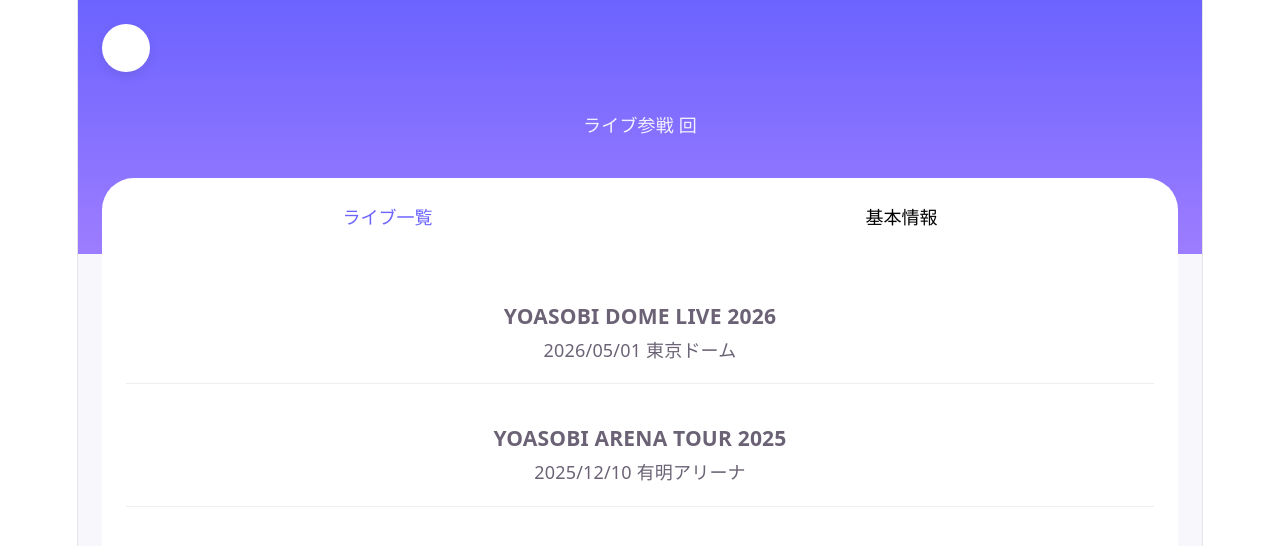
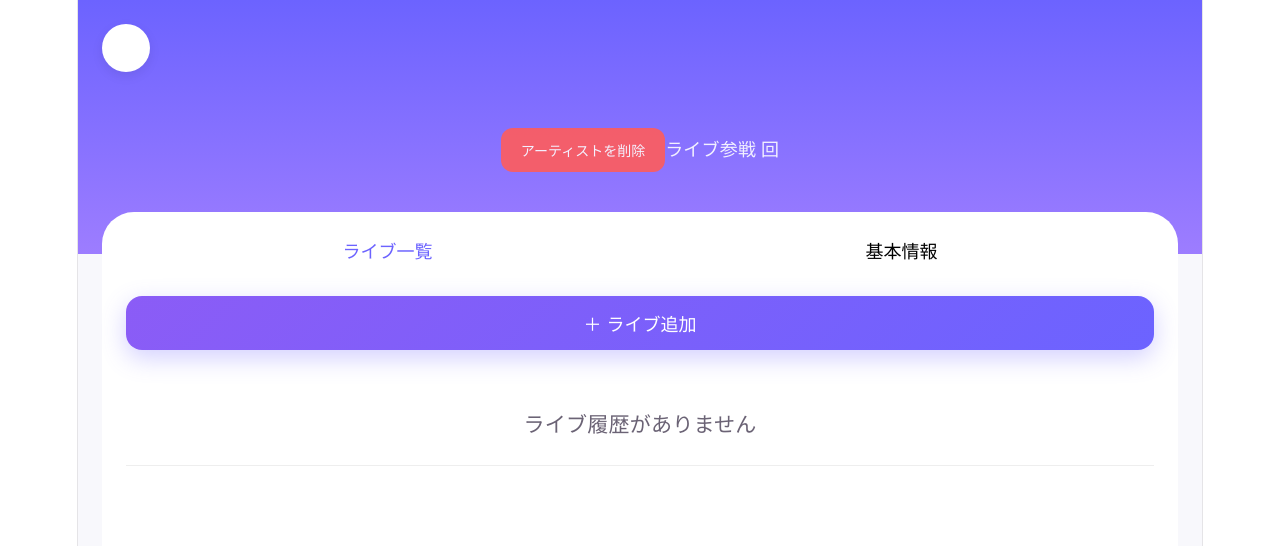
Before and after one commit to tomokitakahama/LiveCloud, a React (Vite) app: page /artist/1 in a window 1280 px wide. Shown: the top 546 px of the page. Built offline with nearby package versions, Linux system fonts and the light colour scheme.

Commit message:
ライブ情報機能作成(UIはこれから)

```diff
--- a/src/App.tsx
+++ b/src/App.tsx
@@ -1,3 +1,4 @@
+import type { Artist } from "./types/artist";
 import { useState, useEffect } from "react";
 import { BrowserRouter, Routes, Route } from "react-router-dom";
 
@@ -18,28 +19,48 @@
       liveCount: 12,
       lastLiveDate: "2026/05/01",
       image: yoasobi,
+
+      lives: [
+        {
+          title: "YOASOBI DOME LIVE 2026",
+          date: "2026/05/01",
+          venue: "東京ドーム",
+        },
+        {
+          title: "YOASOBI ARENA TOUR 2025",
+          date: "2025/12/10",
+          venue: "有明アリーナ",
+        },
+      ],
     },
 {
   name: "Vaundy",
   liveCount: 5,
   lastLiveDate: "2025/12/15",
   image: vaundy,
+
+  lives: [],
 },
   {
   name: "ヨルシカ",
   liveCount: 8,
   lastLiveDate: "2025/11/20",
   image: yorushika,
+
+  lives: [],
 },
   {
   name: "CLAN QUEEN",
   liveCount: 3,
   lastLiveDate: "2025/08/10",
   image: clanqueen,
+
+  lives: [],
 },
 ];
 
-const [artists, setArtists] = useState(() => {
+const [artists, setArtists] =
+  useState<Artist[]>(() => {
 
     const savedArtists =
       localStorage.getItem("artists");
@@ -73,7 +94,12 @@
 
        <Route
   path="/artist/:artistId"
-          element={<ArtistDetail />}
+  element={
+    <ArtistDetail
+      artists={artists}
+      setArtists={setArtists}
+    />
+  }
 />
 
         <Route
--- a/src/components/SearchBar/SearchBar.tsx
+++ b/src/components/SearchBar/SearchBar.tsx
@@ -1,15 +1,26 @@
 import styles from "./SearchBar.module.css";
 import { Search } from "lucide-react";
 
-const SearchBar = () => {
+type SearchBarProps = {
+  value: string;
+  onChange: (value: string) => void;
+};
+
+const SearchBar = ({
+  value,
+  onChange,
+}: SearchBarProps) => {
   return (
-    <div className={styles.searchContainer}>
+    <div className={styles.searchBar}>
       <Search size={20} />
 
       <input
         type="text"
         placeholder="アーティストを検索"
-        className={styles.input}
+        value={value}
+        onChange={(e) =>
+          onChange(e.target.value)
+        }
       />
     </div>
   );
--- a/src/pages/AddArtist/AddArtist.tsx
+++ b/src/pages/AddArtist/AddArtist.tsx
@@ -18,6 +18,9 @@
   const [artistName, setArtistName] =
     useState("");
 
+  const [image, setImage] =
+    useState("");
+
   const handleSave = () => {
 
     if (!artistName.trim()) {
@@ -31,7 +34,8 @@
     name: artistName,
     liveCount: 0,
     lastLiveDate: "未参戦",
-        image: "/src/assets/images/yoasobi.jpg",
+    image: image || "/src/assets/images/yoasobi.jpg",
+    lives: [],
   },
 ]);
 
@@ -65,7 +69,21 @@
 
         <label>画像</label>
 
-        <input type="file" />
+        <input
+          type="file"
+          accept="image/*"
+          onChange={(e) => {
+
+        const file = e.target.files?.[0];
+
+        if (!file) return;
+
+        const imageUrl =
+          URL.createObjectURL(file);
+
+          setImage(imageUrl);
+        }}
+        />
 
         <label>メモ</label>
 
--- a/src/pages/ArtistDetail/ArtistDetail.css
+++ b/src/pages/ArtistDetail/ArtistDetail.css
@@ -81,3 +81,93 @@
 .liveItem h3 {
   margin-bottom: 8px;
 }
+
+.addLiveButton {
+  width: 100%;
+
+  margin-bottom: 20px;
+  padding: 14px;
+
+  border: none;
+  border-radius: 16px;
+
+  background: linear-gradient(
+    135deg,
+    #8b5cf6,
+    #6c63ff
+  );
+
+  color: white;
+  font-size: 1rem;
+  font-weight: 600;
+
+  cursor: pointer;
+
+  box-shadow: 0 8px 24px rgba(
+    108,
+    99,
+    255,
+    0.3
+  );
+}
+
+.liveForm {
+  display: flex;
+  flex-direction: column;
+  gap: 12px;
+
+  margin-bottom: 24px;
+}
+
+.liveForm input {
+  padding: 14px;
+
+  border: none;
+  border-radius: 12px;
+
+  background: #f4f4fa;
+}
+
+.saveLiveButton {
+  padding: 14px;
+
+  border: none;
+  border-radius: 12px;
+
+  background: #6c63ff;
+
+  color: white;
+
+  cursor: pointer;
+}
+
+.deleteArtistButton {
+  margin-top: 16px;
+
+  border: none;
+  border-radius: 12px;
+
+  padding: 12px 20px;
+
+  background: #ff5c5c;
+  color: white;
+
+  font-size: 14px;
+  font-weight: 600;
+
+  cursor: pointer;
+}
+
+.deleteLiveButton {
+  margin-top: 12px;
+
+  border: none;
+  border-radius: 8px;
+
+  padding: 8px 14px;
+
+  background: #ff5c5c;
+  color: white;
+
+  cursor: pointer;
+}
--- a/src/pages/ArtistDetail/ArtistDetail.tsx
+++ b/src/pages/ArtistDetail/ArtistDetail.tsx
@@ -4,40 +4,127 @@
   useParams,
   useNavigate,
 } from "react-router-dom";
+import { useState } from "react";
 
-const ArtistDetail = () => {
+type ArtistDetailProps = {
+  artists: any[];
+  setArtists: React.Dispatch<
+    React.SetStateAction<any[]>
+  >;
+};
+
+const ArtistDetail = ({
+  artists,
+  setArtists,
+}: ArtistDetailProps) => {
 
   // URLから artistId を取得
   const { artistId } = useParams();
 
   const navigate = useNavigate();
 
-  // アーティストデータ（今はモック）
-  const artists = {
-    yoasobi: {
-      name: "YOASOBI",
-      liveCount: 12,
-    },
+  const [showForm, setShowForm] =
+  useState(false);
 
-    vaundy: {
-      name: "Vaundy",
-      liveCount: 5,
-    },
+const [liveTitle, setLiveTitle] =
+  useState("");
 
-    yorushika: {
-      name: "ヨルシカ",
-      liveCount: 8,
-    },
+const [liveDate, setLiveDate] =
+  useState("");
 
-    clanqueen: {
-      name: "CLAN QUEEN",
-      liveCount: 3,
-    },
-  };
+const [liveVenue, setLiveVenue] =
+  useState("");
 
   // URLに応じたアーティスト情報を取得
-  const artist =
-    artists[artistId as keyof typeof artists];
+  const artist = artists.find(
+  (artist) =>
+    artist.name.toLowerCase() === artistId
+);
+
+
+const handleAddLive = () => {
+
+  if (
+    !liveTitle ||
+    !liveDate ||
+    !liveVenue
+  ) {
+    alert("すべて入力してください");
+    return;
+  }
+
+  const updatedArtists =
+    artists.map((item) => {
+
+      if (item.name.toLowerCase() === artistId) {
+
+        return {
+          ...item,
+
+          lives: [
+            {
+              title: liveTitle,
+              date: liveDate,
+              venue: liveVenue,
+            },
+
+            ...item.lives,
+          ],
+
+          liveCount: item.liveCount + 1,
+          lastLiveDate: liveDate,
+        };
+      }
+
+      return item;
+    });
+
+  setArtists(updatedArtists);
+
+  setLiveTitle("");
+  setLiveDate("");
+  setLiveVenue("");
+
+  setShowForm(false);
+};
+
+const handleDeleteLive = (
+  deleteIndex: number
+) => {
+
+  const result = window.confirm(
+    "このライブ履歴を削除しますか？"
+  );
+
+  if (!result) return;
+
+  const updatedArtists =
+    artists.map((item) => {
+
+      if (
+        item.name.toLowerCase() === artistId
+      ) {
+
+        return {
+          ...item,
+
+          lives: item.lives.filter(
+            (_live, index) =>
+              index !== deleteIndex
+          ),
+
+          liveCount:
+            item.liveCount > 0
+              ? item.liveCount - 1
+              : 0,
+        };
+      }
+
+      return item;
+    });
+
+  setArtists(updatedArtists);
+};
 
   return (
   <div className="detailContainer">
@@ -54,6 +141,30 @@
       <h1>{artist?.name}</h1>
 
       <p>
+        <button
+  className="deleteArtistButton"
+  onClick={() => {
+
+    const result = window.confirm(
+      `${artist.name}を削除しますか？`
+    );
+
+    if (!result) return;
+
+    const updatedArtists =
+      artists.filter(
+        (item) =>
+          item.name !== artist.name
+      );
+
+    setArtists(updatedArtists);
+
+    navigate("/");
+  }}
+>
+  アーティストを削除
+</button>
+
         ライブ参戦 {artist?.liveCount}回
       </p>
 
@@ -73,15 +184,83 @@
 
       </div>
 
-      <div className="liveItem">
-        <h3>YOASOBI DOME LIVE 2026</h3>
-        <p>2026/05/01 東京ドーム</p>
-      </div>
+      <button
+  className="addLiveButton"
+  onClick={() =>
+    setShowForm(!showForm)
+  }
+>
+  ＋ ライブ追加
+</button>
 
-      <div className="liveItem">
-        <h3>YOASOBI ARENA TOUR 2025</h3>
-        <p>2025/12/10 有明アリーナ</p>
-      </div>
+{showForm && (
+
+  <div className="liveForm">
+
+    <input
+      type="text"
+      placeholder="ライブ名"
+      value={liveTitle}
+      onChange={(e) =>
+        setLiveTitle(e.target.value)
+      }
+    />
+
+    <input
+      type="date"
+      value={liveDate}
+      onChange={(e) =>
+        setLiveDate(e.target.value)
+      }
+    />
+
+    <input
+      type="text"
+      placeholder="会場"
+      value={liveVenue}
+      onChange={(e) =>
+        setLiveVenue(e.target.value)
+      }
+    />
+
+    <button
+      className="saveLiveButton"
+      onClick={handleAddLive}
+    >
+      保存
+    </button>
+
+  </div>
+
+)}
+
+    {artist?.lives?.length ? (
+  artist.lives?.map((live, index) => (
+    <div
+  className="liveItem"
+  key={index}
+>
+  <h3>{live.title}</h3>
+
+  <p>
+    {live.date} {live.venue}
+  </p>
+
+  <button
+    className="deleteLiveButton"
+    onClick={() =>
+      handleDeleteLive(index)
+    }
+  >
+    削除
+  </button>
+</div>
+  ))
+) : (
+  <div className="liveItem">
+    <h3>ライブ履歴がありません</h3>
+  </div>
+)}
 
     </div>
 
--- a/src/pages/Home/Home.tsx
+++ b/src/pages/Home/Home.tsx
@@ -1,3 +1,4 @@
+import { useState } from "react";
 import Header from "../../components/Header/Header";
 import SearchBar from "../../components/SearchBar/SearchBar";
 import ArtistCard from "../../components/ArtistCard/ArtistCard";
@@ -21,11 +22,24 @@
   setArtists,
 }: HomeProps) => {
 
+  const [searchText, setSearchText] =
+  useState("");
+
+  const filteredArtists = artists.filter(
+  (artist) =>
+    artist.name
+      .toLowerCase()
+      .includes(searchText.toLowerCase())
+);
+
   return (
     <div className="container">
       <Header />
 
-      <SearchBar />
+      <SearchBar
+  value={searchText}
+  onChange={setSearchText}
+/>
 
       <div className="titleArea">
         <button
@@ -47,7 +61,7 @@
         <span>{artists.length}組</span>
       </div>
 
-      {artists.map((artist) => (
+      {filteredArtists.map((artist) => (
         <ArtistCard
           key={artist.name}
           name={artist.name}
--- /dev/null
+++ b/src/types/artist.ts
@@ -0,0 +1,13 @@
+export type Live = {
+  title: string;
+  date: string;
+  venue: string;
+};
+
+export type Artist = {
+  name: string;
+  liveCount: number;
+  lastLiveDate: string;
+  image: string;
+  lives: Live[];
+};
```
Also changed, not shown: src/assets/images/kawasaki.jpg (added). Lines whose indentation alone changed are shown as unchanged.
